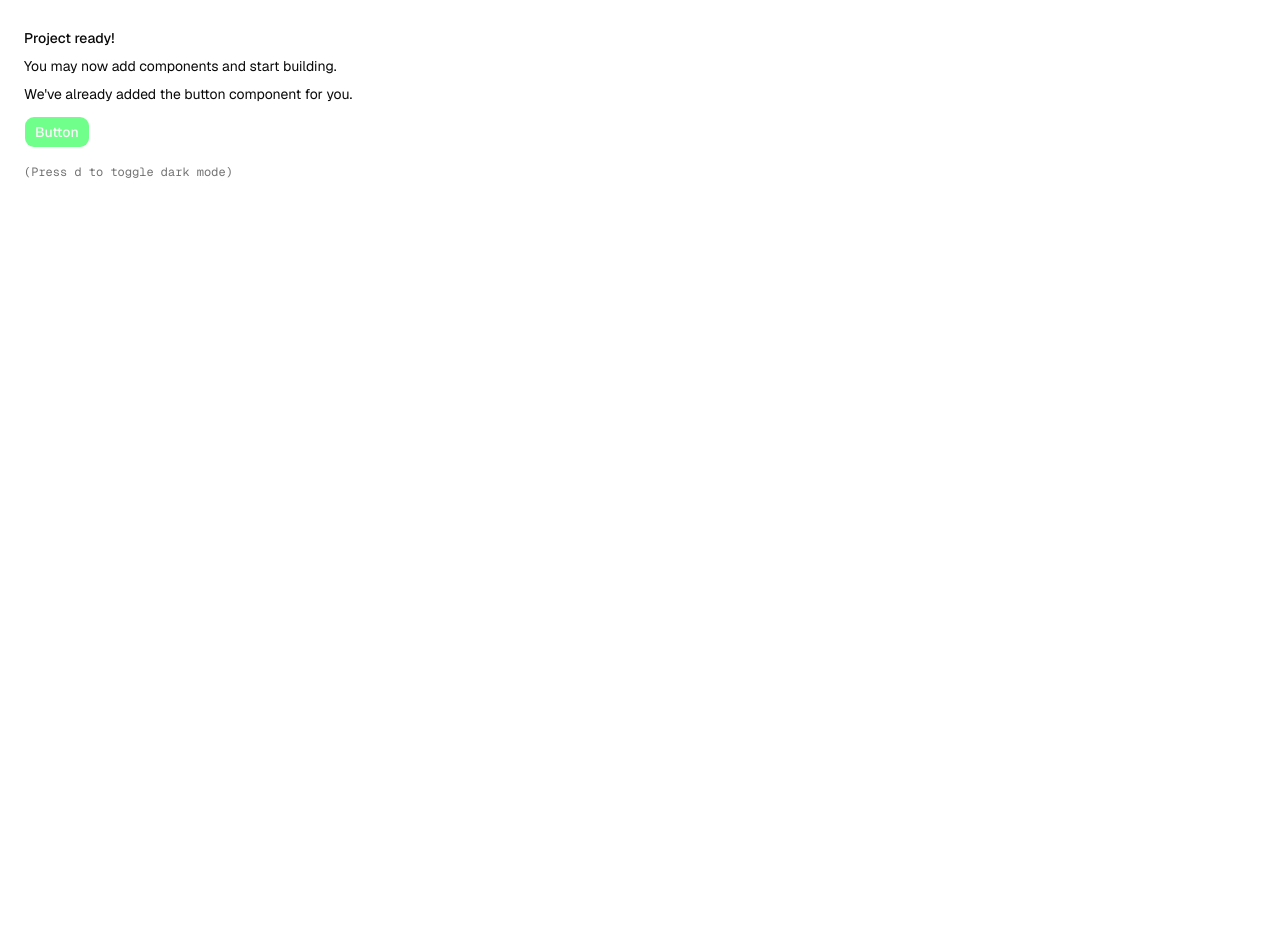
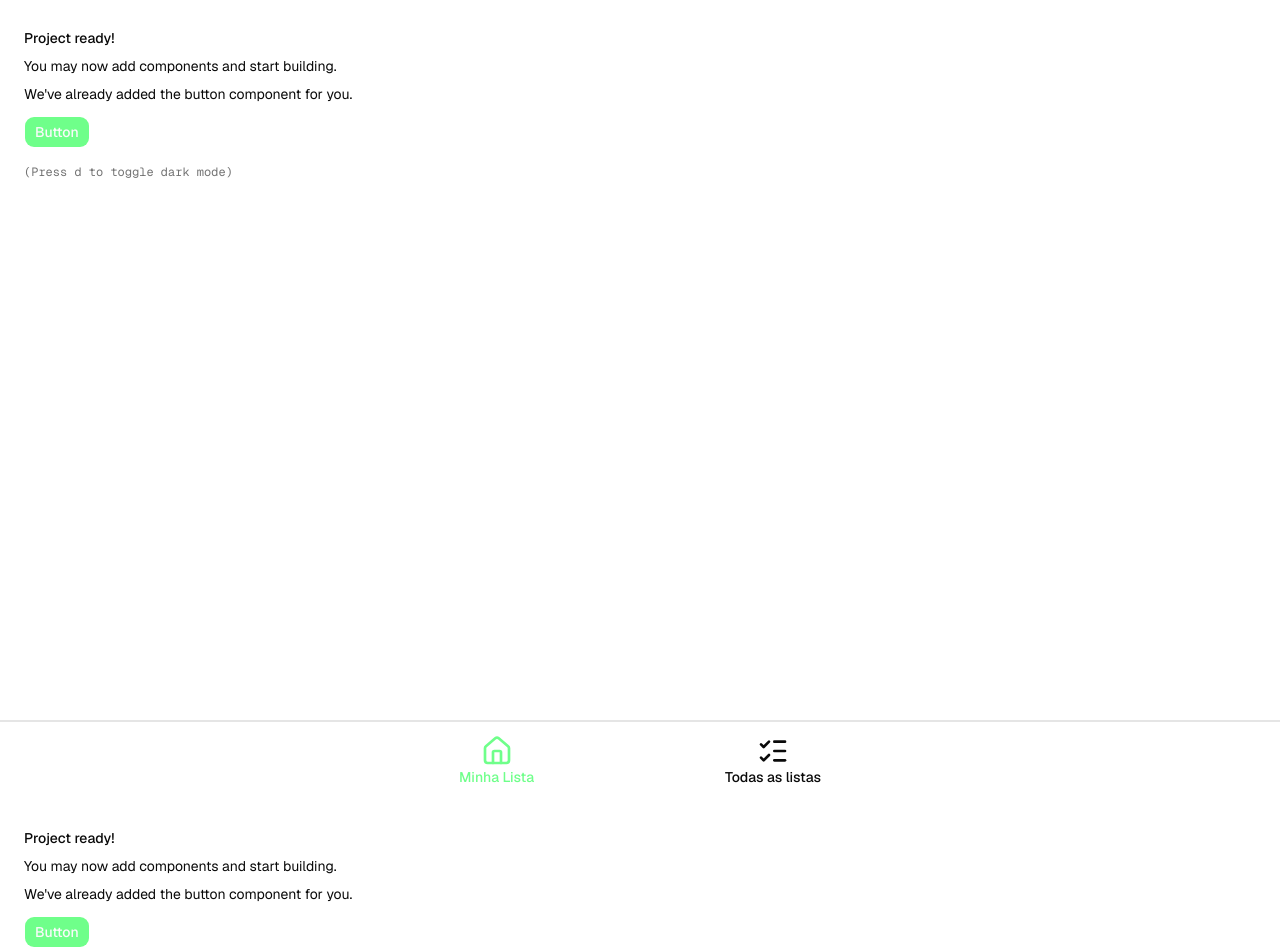
Before and after one commit to alnnu/listadecomprasFront, a Next.js app: page / in a window 1280 px wide. Shown: the top 952 px of the page. Before the commit the page ends 800 px from the top, so only its background shows below. Built offline with nearby package versions, Linux system fonts and the light colour scheme.

Commit message:
add: footer

```diff
--- a/app/layout.tsx
+++ b/app/layout.tsx
@@ -2,9 +2,10 @@ import { Geist, Geist_Mono } from "next/font/google"
 
 import "./globals.css"
 import { ThemeProvider } from "@/components/theme-provider"
-import { cn } from "@/lib/utils";
+import { cn } from "@/lib/utils"
+import Footer from "@/components/nav/footer"
 
-const geist = Geist({subsets:['latin'],variable:'--font-sans'})
+const geist = Geist({ subsets: ["latin"], variable: "--font-sans" })
 
 const fontMono = Geist_Mono({
   subsets: ["latin"],
@@ -20,10 +21,16 @@ export default function RootLayout({
     <html
       lang="en"
       suppressHydrationWarning
-      className={cn("antialiased", fontMono.variable, "font-sans", geist.variable)}
+      className={cn(
+        "antialiased",
+        fontMono.variable,
+        "font-sans",
+        geist.variable
+      )}
     >
       <body>
         <ThemeProvider>{children}</ThemeProvider>
+        <Footer />
       </body>
     </html>
   )
--- a/app/page.tsx
+++ b/app/page.tsx
@@ -2,6 +2,7 @@ import { Button } from "@/components/ui/button"
 
 export default function Page() {
   return (
+    <>
       <div className="flex min-h-svh p-6">
         <div className="flex max-w-md min-w-0 flex-col gap-4 text-sm leading-loose">
           <div>
@@ -15,5 +16,20 @@ export default function Page() {
           </div>
         </div>
       </div>
+
+      <div className="flex min-h-svh p-6">
+        <div className="flex max-w-md min-w-0 flex-col gap-4 text-sm leading-loose">
+          <div>
+            <h1 className="font-medium">Project ready!</h1>
+            <p>You may now add components and start building.</p>
+            <p>We&apos;ve already added the button component for you.</p>
+            <Button className="mt-2">Button</Button>
+          </div>
+          <div className="font-mono text-xs text-muted-foreground">
+            (Press <kbd>d</kbd> to toggle dark mode)
+          </div>
+        </div>
+      </div>
+    </>
   )
 }
--- /dev/null
+++ b/components/nav/footer.tsx
@@ -0,0 +1,56 @@
+"use client"
+import { useState } from "react"
+import { Button } from "../ui/button"
+import { DynamicIcon } from "lucide-react/dynamic"
+
+export default function Footer() {
+  const buttons: {
+    label: string
+    name: string
+    icon: any
+    link: string
+  }[] = [
+    {
+      label: "minhalista",
+      name: "Minha Lista",
+      icon: "house",
+      link: "teste",
+    },
+    {
+      label: "Todaslistas",
+      name: "Todas as listas",
+      icon: "list-checks",
+      link: "teste",
+    },
+  ]
+
+  const [select, setSelect] = useState("minhalista")
+
+  const handlerClick = (label: string) => {
+    setSelect(label)
+  }
+  return (
+    <footer className="fixed bottom-0 z-50 w-full border-t-2 px-[35%] py-3">
+      <div className="flex justify-between">
+        {buttons.map((iten, id) => (
+          <Button
+            variant="ghost"
+            key={id}
+            className="w-fi h-fit"
+            onClick={() => handlerClick(iten.label)}
+          >
+            <div
+              className={`flex flex-col items-center justify-center ${select === iten.label ? "text-primary" : ""}`}
+            >
+              <DynamicIcon
+                name={iten.icon}
+                style={{ width: "2rem", height: "2rem" }}
+              />
+              <div className="text-center text-sm">{iten.name}</div>
+            </div>
+          </Button>
+        ))}
+      </div>
+    </footer>
+  )
+}
```
Lines whose indentation alone changed are shown as unchanged.
